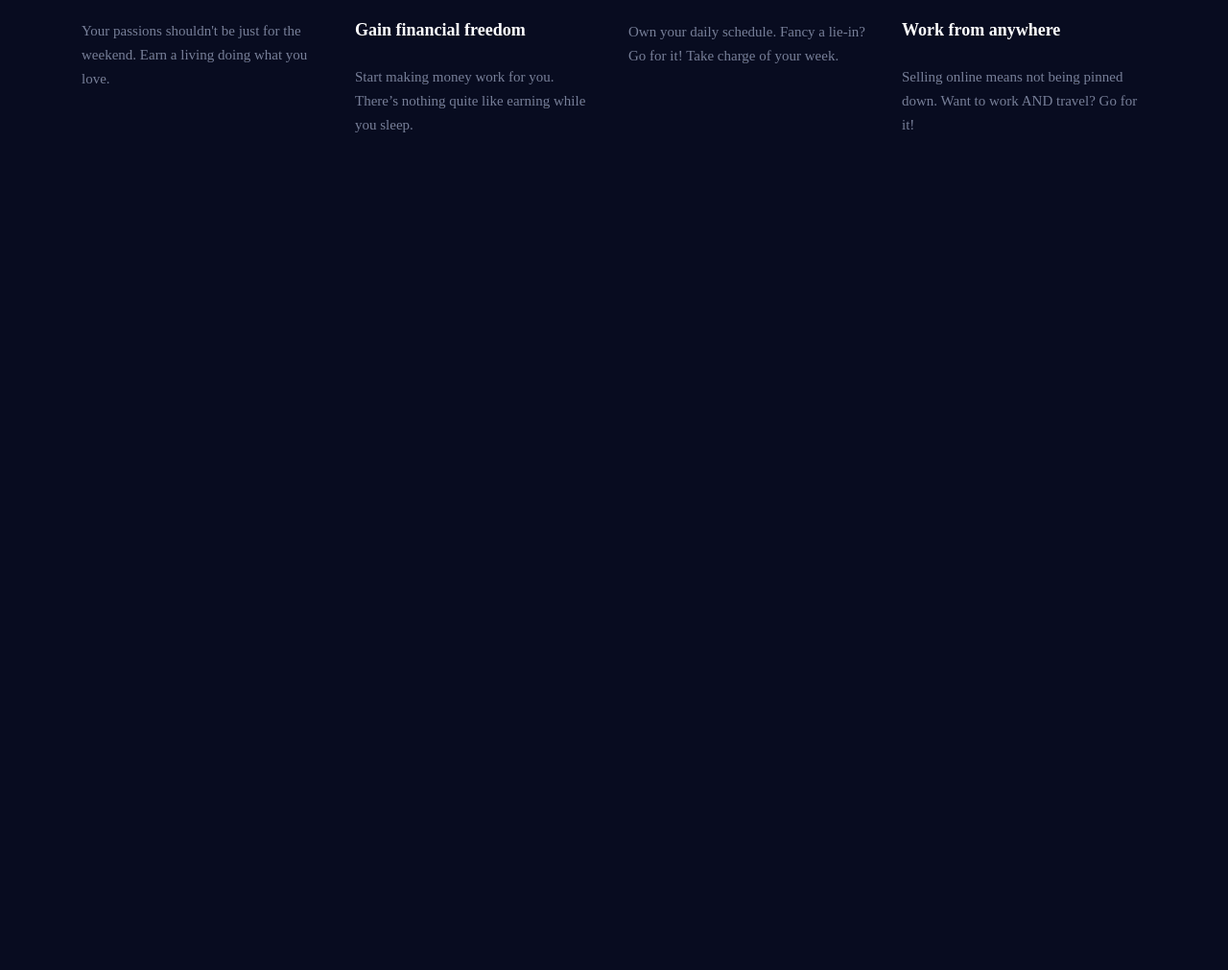
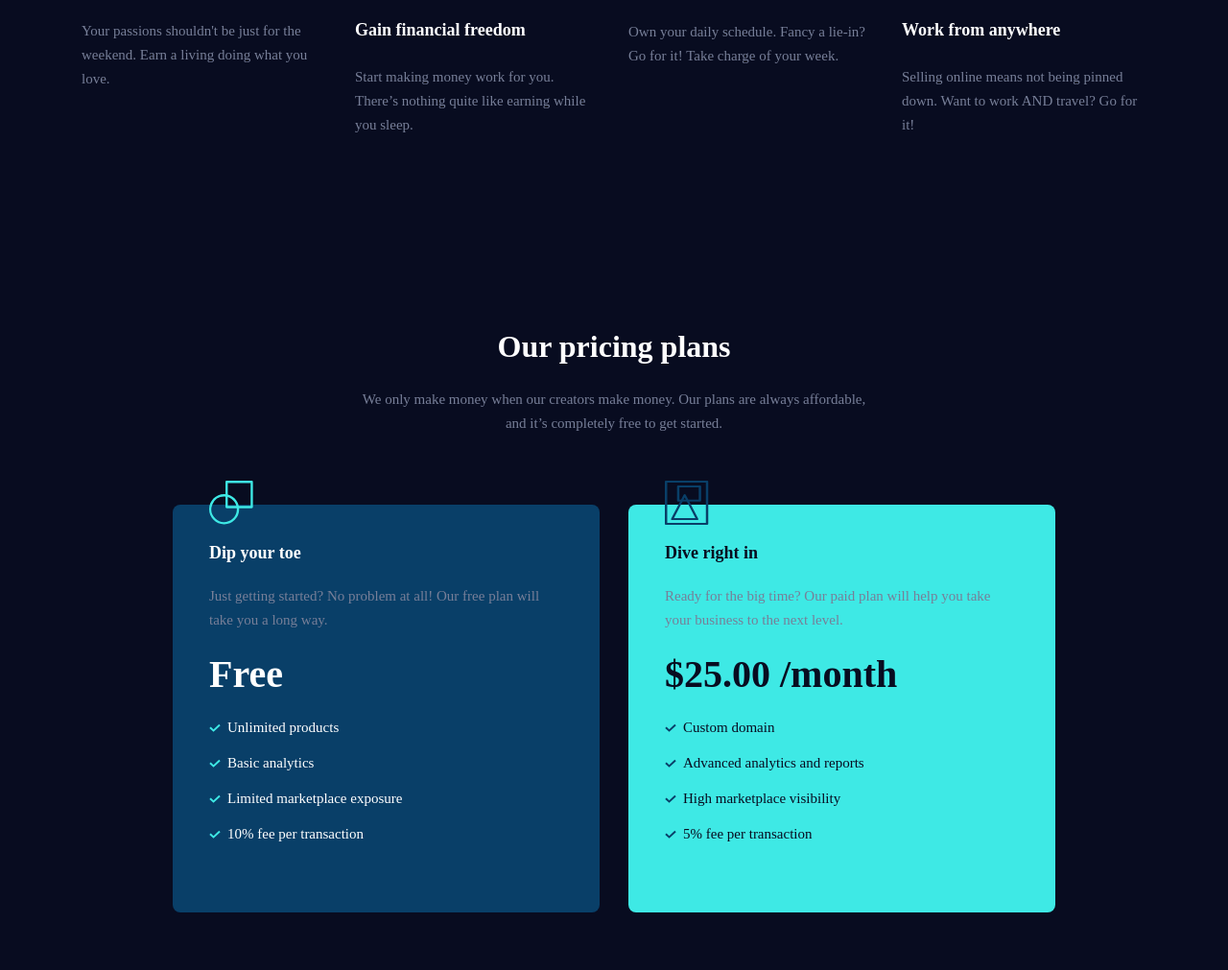
Before and after one commit to Abrham007/maker-pre-launch-landing-page, a plain HTML site: page index.html in a window 1280 px wide. Shown: the part 1129-2140 px from the top of the page at 96% size. Before the commit the page ends 1402 px from the top, so only its background shows below. Drawn offline with Linux system fonts and the light colour scheme.

Commit message:
finshed the pricing section

```diff
--- a/assets/css/_base.scss
+++ b/assets/css/_base.scss
@@ -84,7 +84,7 @@ p {
   }
 }
 
-.txt-input {
+.input {
   width: 320px;
   height: 48px;
   border-radius: 24px;
--- a/assets/css/style.scss
+++ b/assets/css/style.scss
@@ -171,3 +171,70 @@
     background-color: base.$color2;
   }
 }
+
+/*<<<------------------ Pricing Section -------------------->>> */
+
+.pricing {
+  width: 920px;
+  display: flex;
+  flex-direction: column;
+  gap: 72px;
+  align-items: center;
+
+  &__text {
+    width: 540px;
+    display: flex;
+    flex-direction: column;
+    justify-content: center;
+    align-items: center;
+    gap: 24px;
+    text-align: center;
+  }
+
+  &__card-container {
+    width: 920px;
+    height: 482px;
+    display: flex;
+    flex-direction: row;
+    gap: 30px;
+  }
+}
+
+.card {
+  width: 445px;
+  height: 425px;
+  display: flex;
+  flex-direction: column;
+  gap: 20px;
+  background-color: base.$color2;
+  padding: 38px;
+  position: relative;
+  border-radius: 8px;
+
+  &--alternate {
+    background-color: base.$color1;
+    color: base.$color5;
+  }
+
+  &__logo {
+    width: 46px;
+    height: 46px;
+    position: absolute;
+    top: -25px;
+  }
+
+  &__list {
+    display: flex;
+    flex-direction: column;
+    gap: 12px;
+    font-size: 15px;
+    font-weight: 500;
+    line-height: 25px;
+    list-style-image: url(../icon-check-alternate.svg);
+    list-style-position: inside;
+
+    .card--alternate & {
+      list-style-image: url(../icon-check.svg);
+    }
+  }
+}
--- a/index.html
+++ b/index.html
@@ -104,27 +104,66 @@
           </div>
         </div>
       </div>
+
+      <div class="pricing">
+        <div class="pricing__text">
+          <h3>Our pricing plans</h3>
+          <p>
+            We only make money when our creators make money. Our plans are
+            always affordable, and it’s completely free to get started.
+          </p>
+        </div>
+
+        <div class="pricing__card-container">
+          <div class="card">
+            <img
+              class="card__logo"
+              src="./assets/icon-free.svg"
+              alt="icon-free"
+            />
+            <h4>Dip your toe</h4>
+            <p>
+              Just getting started? No problem at all! Our free plan will take
+              you a long way.
+            </p>
+            <h2>Free</h2>
+            <ul class="card__list">
+              <li>Unlimited products</li>
+              <li>Basic analytics</li>
+              <li>Limited marketplace exposure</li>
+              <li>10% fee per transaction</li>
+            </ul>
+          </div>
+
+          <div class="card card--alternate">
+            <img
+              class="card__logo"
+              src="./assets/icon-paid.svg"
+              alt="icon-paid"
+            />
+            <h4>Dive right in</h4>
+            <p>
+              Ready for the big time? Our paid plan will help you take your
+              business to the next level.
+            </p>
+            <h2>$25.00 /month</h2>
+            <ul class="card__list">
+              <li>Custom domain</li>
+              <li>Advanced analytics and reports</li>
+              <li>High marketplace visibility</li>
+              <li>5% fee per transaction</li>
+            </ul>
+          </div>
+        </div>
+      </div>
     </main>
     <!--
-  Our pricing plans
-  We only make money when our creators make money. Our plans are always affordable, and
-  it’s completely free to get started.
 
-  Dip your toe
-  Just getting started? No problem at all! Our free plan will take you a long way.
-  Free
-  Unlimited products
-  Basic analytics
-  Limited marketplace exposure
-  10% fee per transaction
 
-  Dive right in
-  Ready for the big time? Our paid plan will help you take your business to the next level.
-  $25.00 /month
-  Custom domain
-  Advanced analytics and reports
-  High marketplace visibility
-  5% fee per transaction
+
+
+
+
 
   Get notified when we launch
   Email address
```
Also changed, not shown: assets/css/style.css, assets/icon-check-alternate.svg (added), 1 other file.
